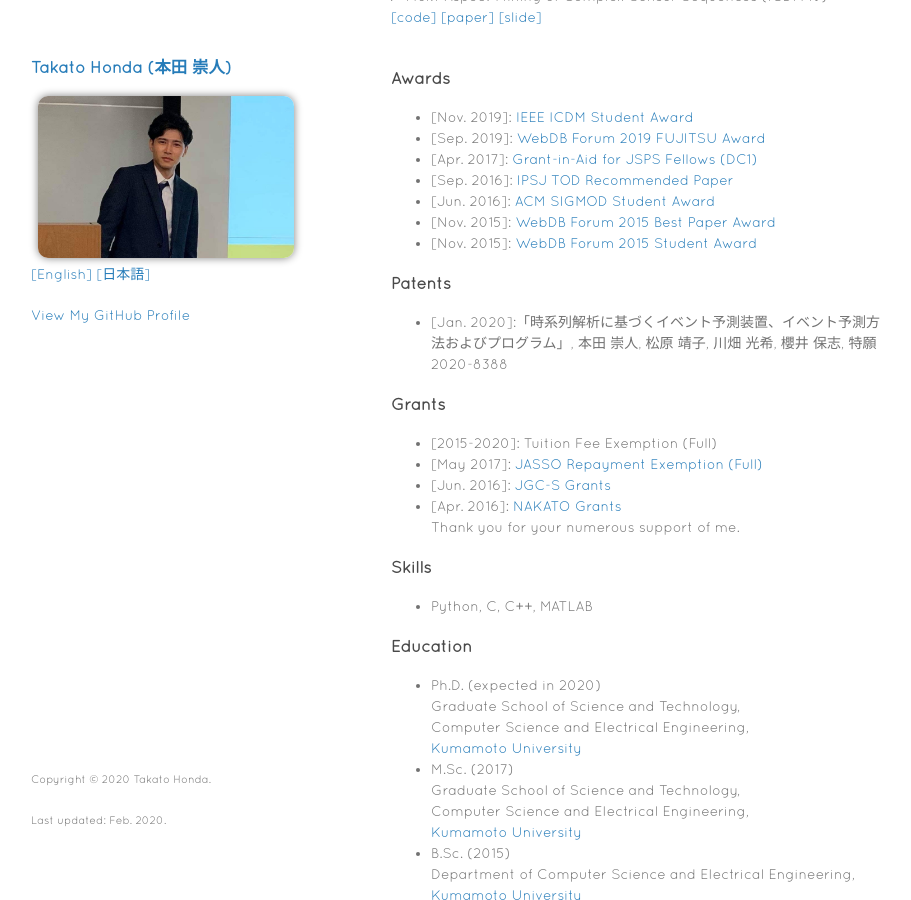
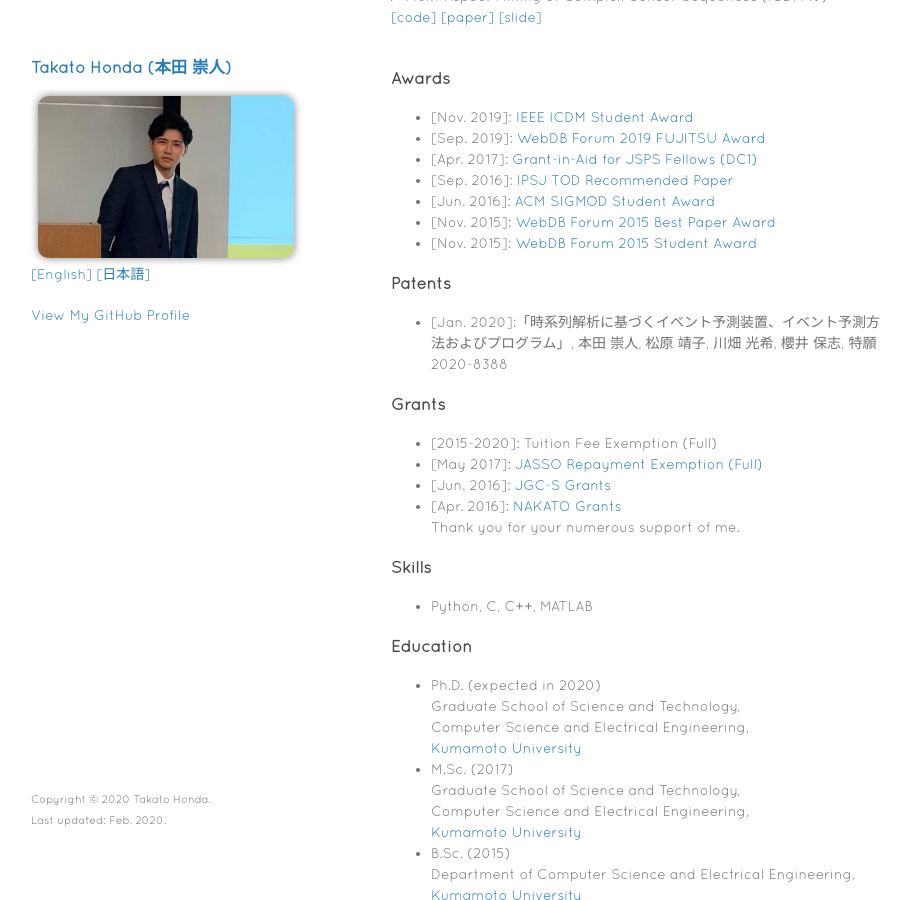
Before and after one commit to TakatoHonda/takatohonda.github.io, a Jekyll site: the page built from index.md, in a window 1280 px wide and 900 px high, scrolled down 515 px. Shown: the whole window, without its empty margins (179-1090 px from the left). Built offline with Jekyll 4.4.1, drawn with Linux system fonts in a browser that asks for light colours; our own code applies the rules of GitHub Pages for plain Markdown files.

```diff
--- a/_layouts/default.html
+++ b/_layouts/default.html
@@ -50,8 +50,10 @@
         {% if site.github.is_project_page %}
         <p>This project is maintained by <a href="{{ site.github.owner_url }}">{{ site.github.owner_name }}</a></p>
         {% endif %}
-        <p><small>Copyright ©︎ 2020 Takato Honda.</small></p>
-        <p><small>Last updated: Feb. 2020.</small></p>
+        <p><small>Copyright ©︎ 2020 Takato Honda.</small>
+          <br>
+          <small>Last updated: Feb. 2020.</small>
+        </p>
       </footer>
     </div>
     <script src="{{ "/assets/js/scale.fix.js" | relative_url }}"></script>
```
